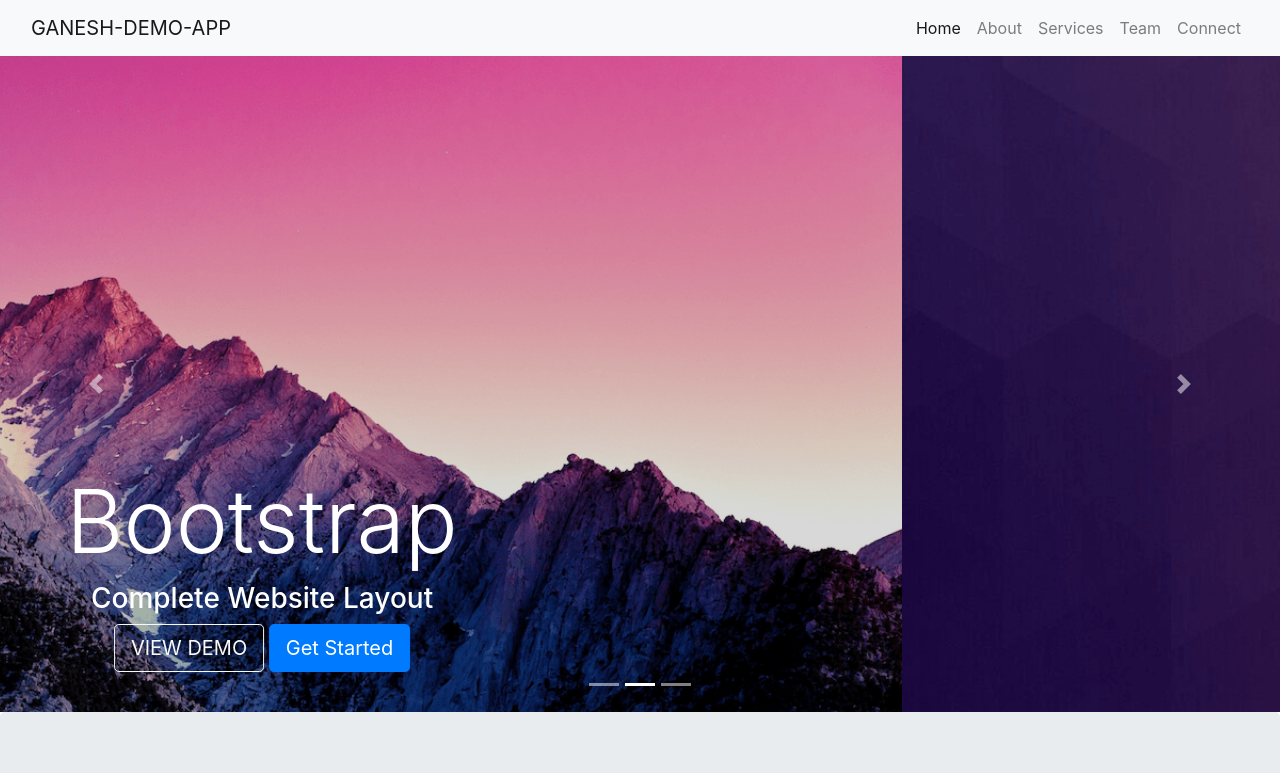
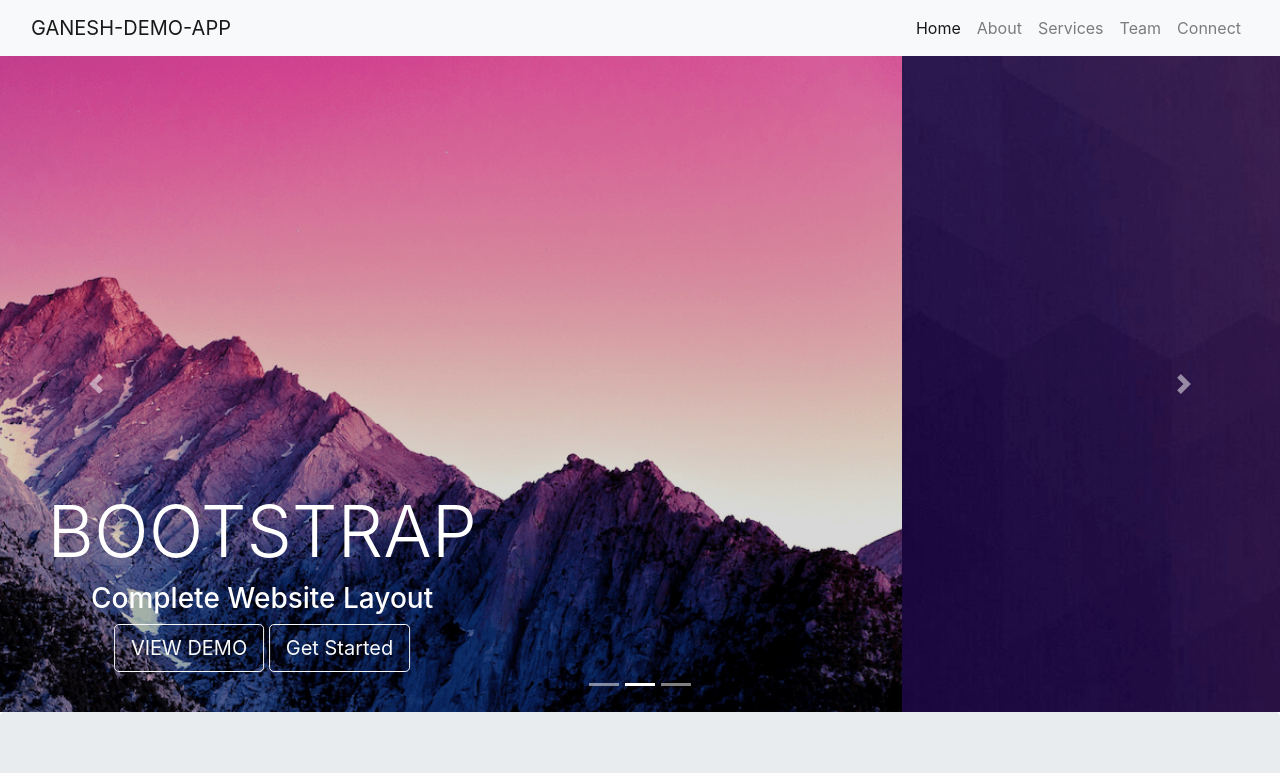
Before and after one commit to SagareGanesh/bootstrap_demo_app, a plain HTML site: page index.html in a window 1280 px wide. Shown: the top 773 px of the page. Drawn offline with nearby package versions, Linux system fonts and the light colour scheme.

Commit message:
updated carousel caption

```diff
--- a/index.html
+++ b/index.html
@@ -63,12 +63,12 @@
         <div class="carousel-item active">
           <img src="img/background.png" class="d-block w-100" />
           <div class="carousel-caption">
-            <h1 class="display-2">Bootstrap</h1>
+            <h1 class="display-3">BOOTSTRAP</h1>
             <h3>Complete Website Layout</h3>
             <button type="button" class="btn btn-outline-light btn-lg">
               VIEW DEMO
             </button>
-            <button type="button" class="btn btn-primary btn-lg">
+            <button type="button" class="btn btn-outline-light btn-lg">
               Get Started
             </button>
           </div>
```
